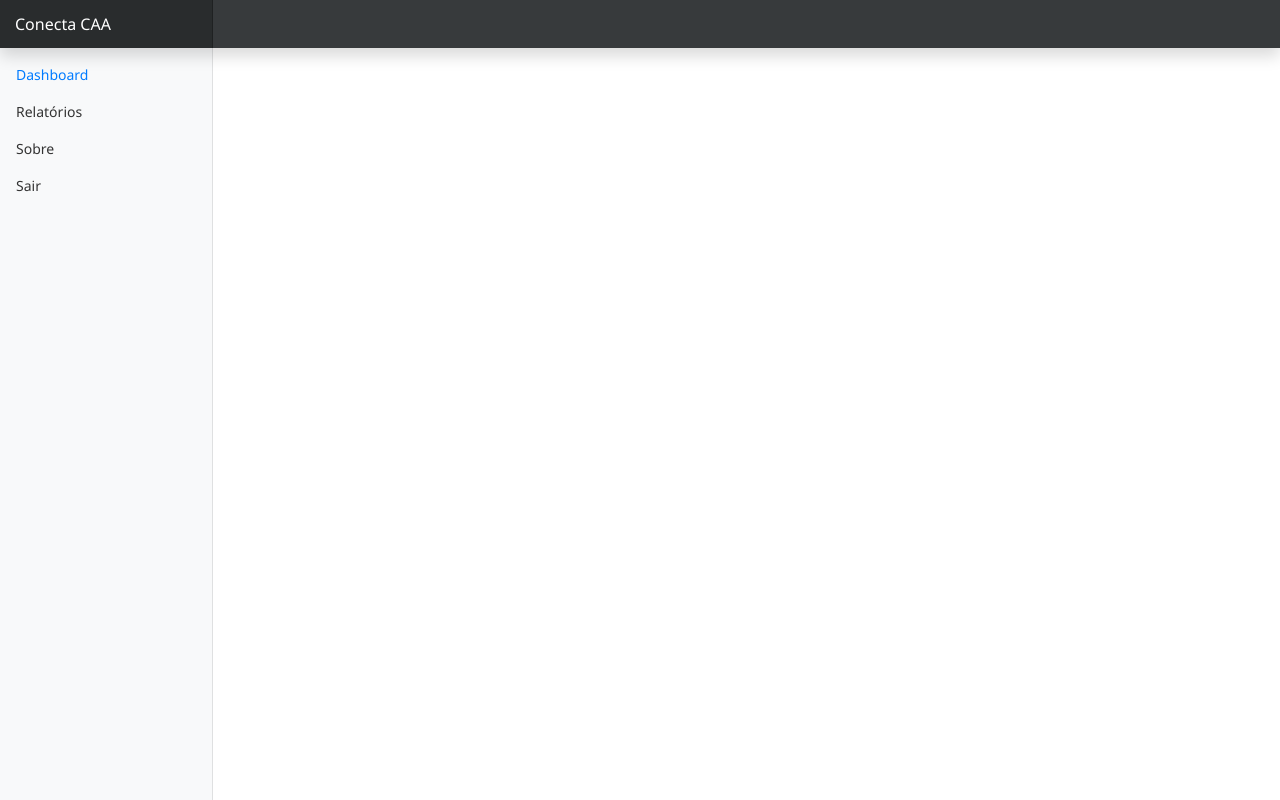
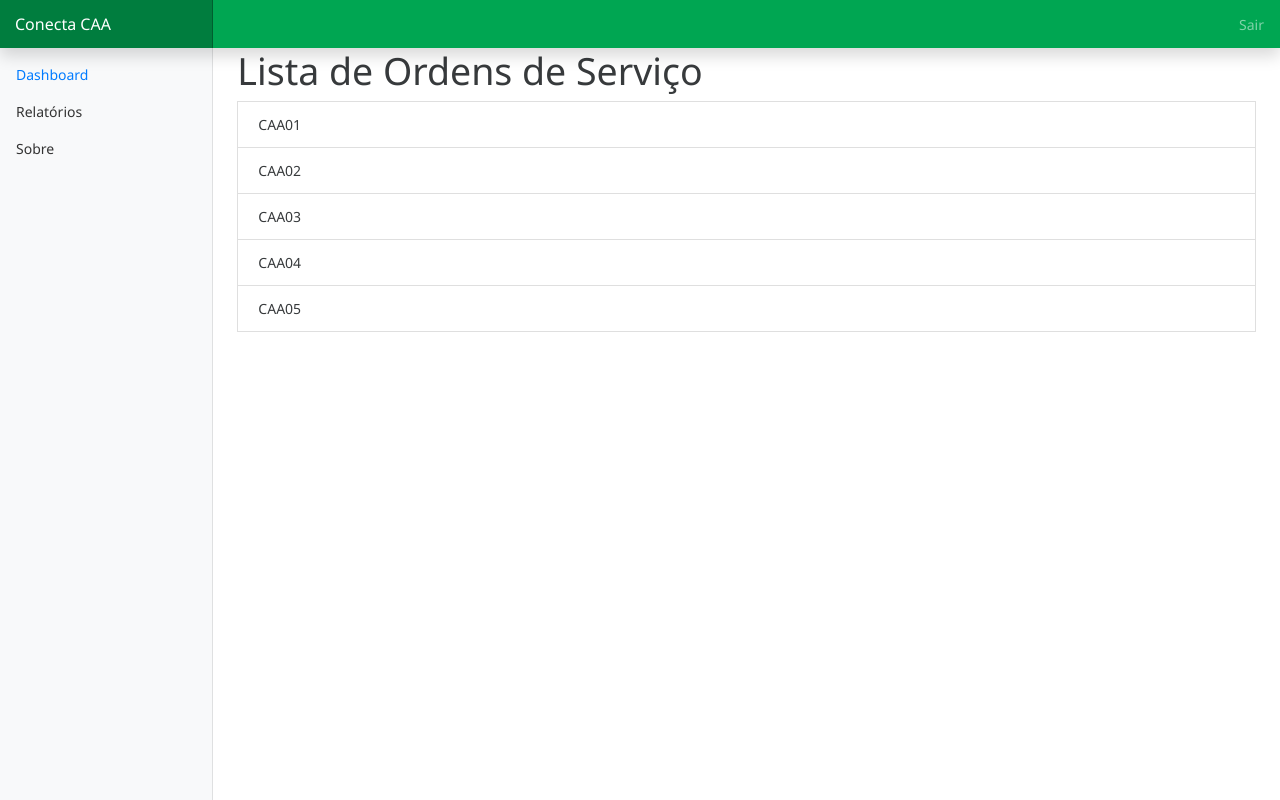
Before and after one commit to frischlander/pi2, a Django app: template conectacaa/templates/caaordserv/index.html in a window 1280 px wide. Run offline with Django 3.2, Linux system fonts and the light colour scheme; the template is opened without the code that fills it, so the values that code supplies are empty; some libraries are stand-ins or nearby versions.

Commit message:
Navbar verde

```diff
--- a/conectacaa/templates/base.html
+++ b/conectacaa/templates/base.html
@@ -17,7 +17,7 @@
     <link href="{% static 'css/dashboard.css' %}" rel="stylesheet" />
   </head>
   <body>
-    <nav class="navbar navbar-dark fixed-top bg-dark flex-md-nowrap p-0 shadow">
+    <nav class="navbar navbar-dark fixed-top flex-md-nowrap p-0 shadow" style="background-color: #00a652;">
       <a class="navbar-brand col-sm-3 col-md-2 mr-0" href="#">Conecta CAA</a>
 
       <ul
@@ -25,9 +25,8 @@
         style="display: flex; flex-direction: row; align-items: center;"
       >
         <li class="nav-item text-nowrap">
-                  </li>
-
-
+          <a class="nav-link" href="#">Sair</a>
+        </li>
       </ul>
     </nav>
 
--- a/conectacaa/templates/caaordserv/index.html
+++ b/conectacaa/templates/caaordserv/index.html
@@ -1,9 +1,6 @@
 {% extends 'base.html' %}
 
 {% block content %}
-
-{% endblock content %}
-
 <h1> Lista de Ordens de Serviço</h1>
 
 <ul class="list-group">
@@ -12,6 +9,5 @@
 <li class="list-group-item">CAA03</li>
 <li class="list-group-item">CAA04</li>
 <li class="list-group-item">CAA05</li>
-
-
 </ul>
+{% endblock content %}
--- a/conectacaa/templates/partials/_sidebar.html
+++ b/conectacaa/templates/partials/_sidebar.html
@@ -18,11 +18,6 @@
          Sobre
         </a>
       </li>
-      <li class="nav-item">
-        <a class="nav-link d-flex align-items-center gap-2" href="#">
-          Sair
-        </a>
-      </li>
     </ul>
 
 
```
